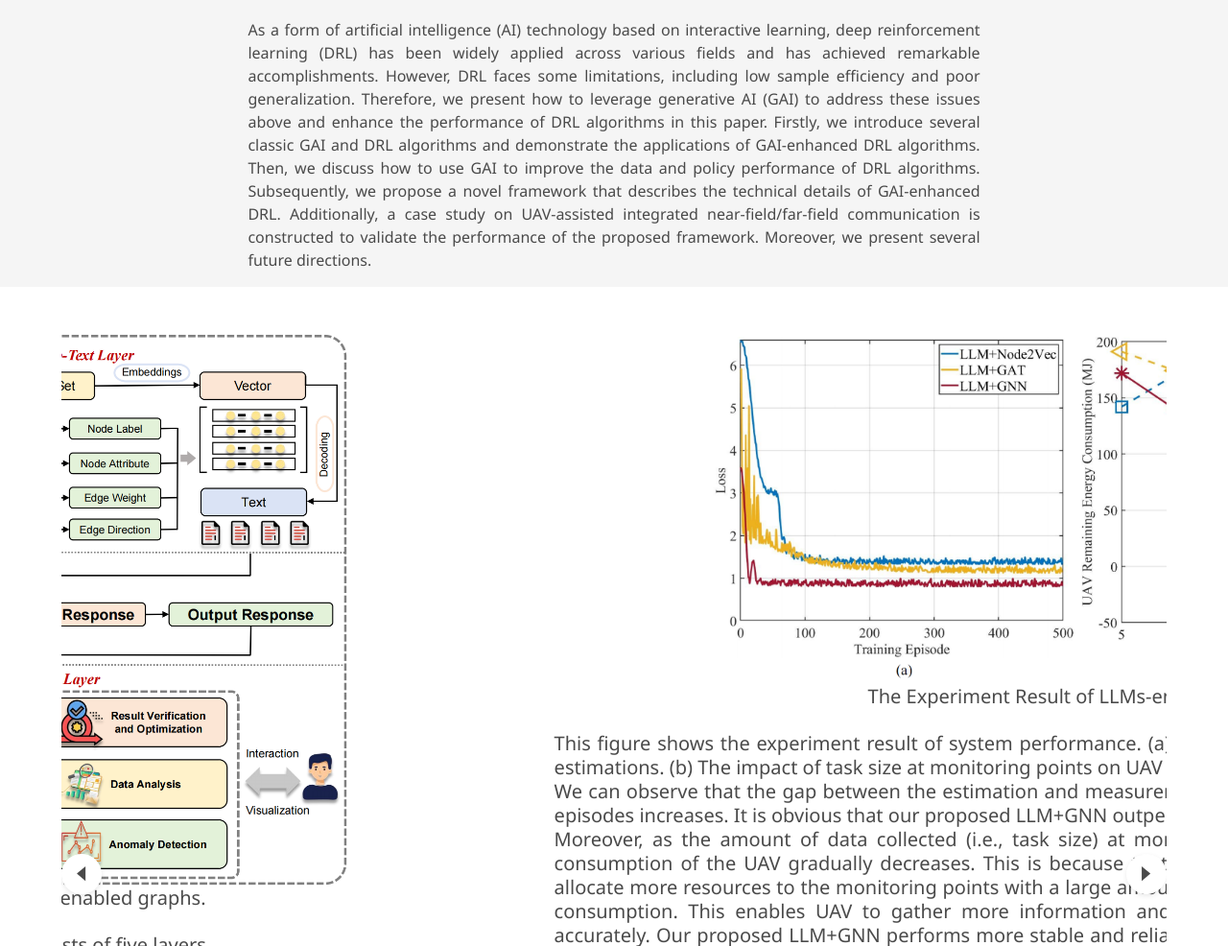
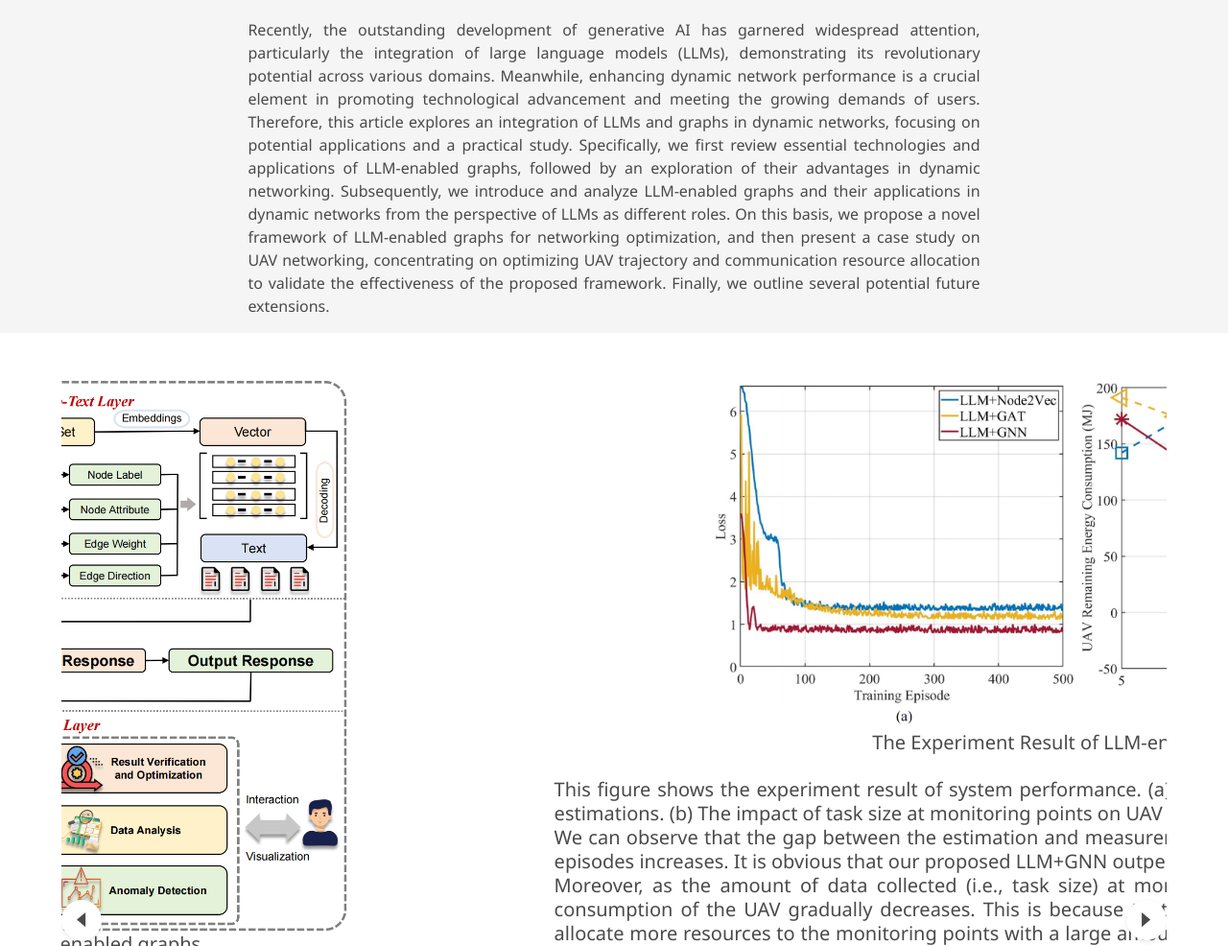
Before and after one commit to yx2024/LLM-enabled-Graphs, a plain HTML site: page index.html in a window 1280 px wide. Shown: the part 325-1311 px from the top of the page at 96% size. Drawn offline with nearby package versions, Linux system fonts and the light colour scheme; some packages are replaced by stand-ins of ours; some icons are missing; a web font is replaced by a local one.

Commit message:
Update index.html

```diff
--- a/index.html
+++ b/index.html
@@ -138,7 +138,7 @@
         <h2 class="title is-3">Abstract</h2>
         <div class="content has-text-justified">
           <p>
-            As a form of artificial intelligence (AI) technology based on interactive learning, deep reinforcement learning (DRL) has been widely applied across various fields and has achieved remarkable accomplishments. However, DRL faces some limitations, including low sample efficiency and poor generalization. Therefore, we present how to leverage generative AI (GAI) to address these issues above and enhance the performance of DRL algorithms in this paper. Firstly, we introduce several classic GAI and DRL algorithms and demonstrate the applications of GAI-enhanced DRL algorithms. Then, we discuss how to use GAI to improve the data and policy performance of DRL algorithms. Subsequently, we propose a novel framework that describes the technical details of GAI-enhanced DRL. Additionally, a case study on UAV-assisted integrated near-field/far-field communication is constructed to validate the performance of the proposed framework. Moreover, we present several future directions.
+            Recently, the outstanding development of generative AI has garnered widespread attention, particularly the integration of large language models (LLMs), demonstrating its revolutionary potential across various domains. Meanwhile, enhancing dynamic network performance is a crucial element in promoting technological advancement and meeting the growing demands of users. Therefore, this article explores an integration of LLMs and graphs in dynamic networks, focusing on potential applications and a practical study. Specifically, we first review essential technologies and applications of LLM-enabled graphs, followed by an exploration of their advantages in dynamic networking. Subsequently, we introduce and analyze LLM-enabled graphs and their applications in dynamic networks from the perspective of LLMs as different roles. On this basis, we propose a novel framework of LLM-enabled graphs for networking optimization, and then present a case study on UAV networking, concentrating on optimizing UAV trajectory and communication resource allocation to validate the effectiveness of the proposed framework. Finally, we outline several potential future extensions.
           </p>
         </div>
       </div>
@@ -185,7 +185,7 @@
           <img src="static/images/Result.png" width="70%" alt="Experiment Result"/>
         </div>
         <h2 class="subtitle has-text-centered">
-          The Experiment Result of LLMs-enabled graphs.
+          The Experiment Result of LLM-enabled graphs.
         </h2>
         <h2 class="subtitle has-text-justified">
           This figure shows the experiment result of system performance. (a) The difference between the measurements and estimations. (b) The impact of task size at monitoring points on UAV remaining energy consumption. <br>
```
